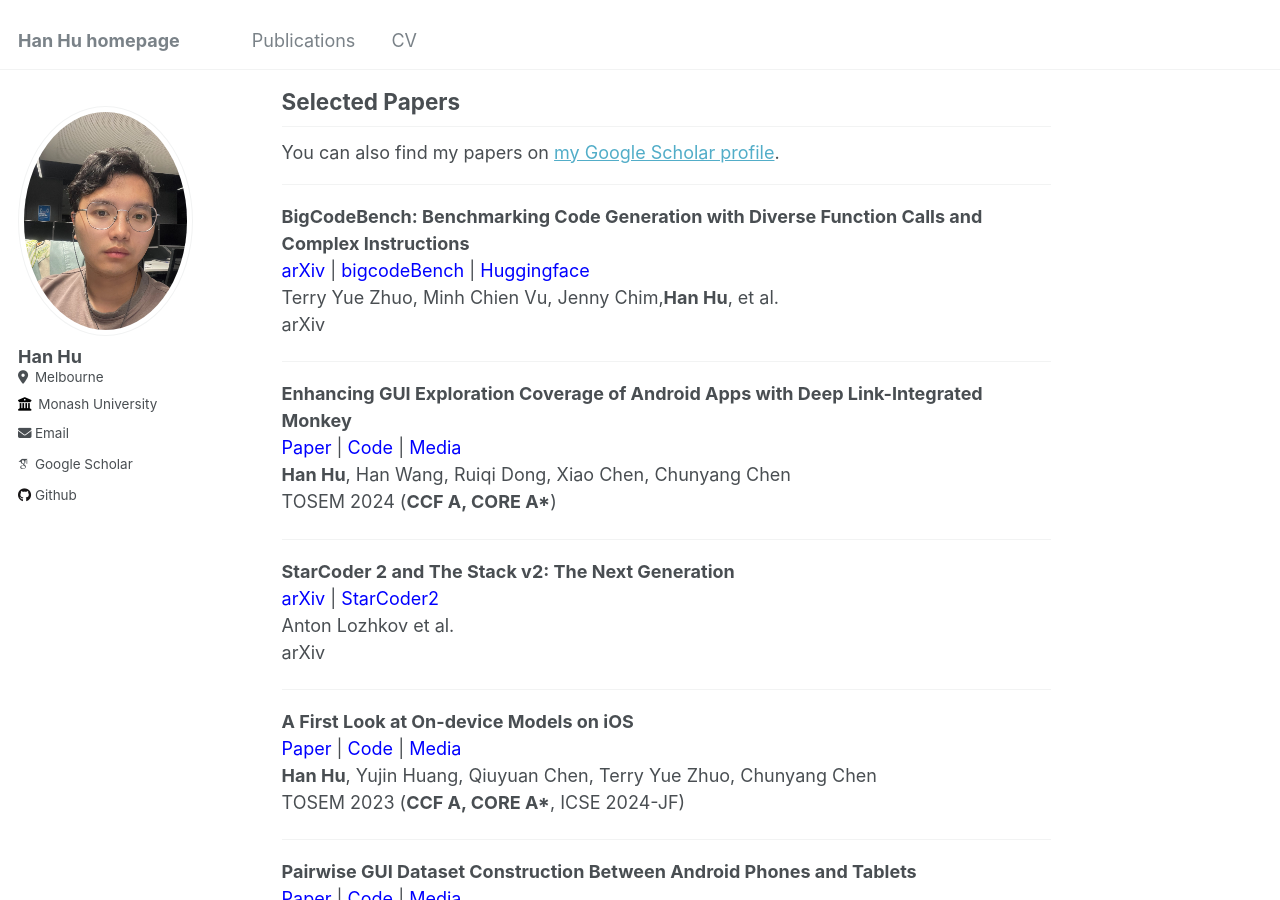
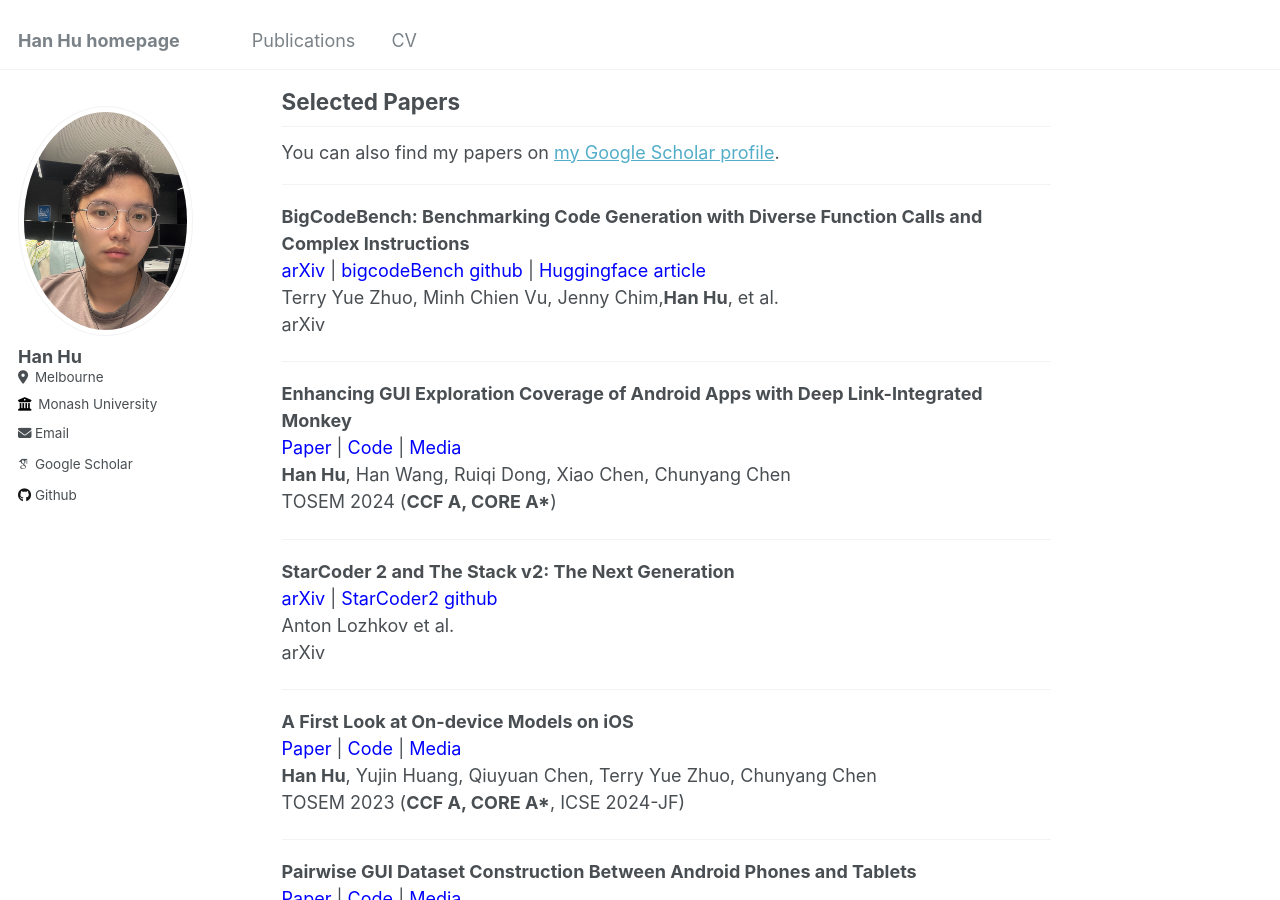
Before and after one commit to huhanGitHub/huhanGitHub.github.io, a Jekyll site: the page built from _pages/about.md, in a window 1280 px wide and 900 px high, scrolled down 1408 px. Built offline with Jekyll 4.4.1, drawn with Linux system fonts in a browser that asks for light colours; some web fonts are replaced.

Commit message:
Update about.md

```diff
--- a/_pages/about.md
+++ b/_pages/about.md
@@ -51,8 +51,8 @@ If there is an opening in your team that aligns with my skills, please feel free
 
 **BigCodeBench: Benchmarking Code Generation with Diverse Function Calls and Complex Instructions**<br>
 <a href="https://arxiv.org/abs/2406.15877" style="text-decoration: none; color: blue;">arXiv</a> |
-<a href="https://github.com/bigcode-project/bigcodebench" style="text-decoration: none; color: blue;">bigcodeBench</a> |
-<a href="https://huggingface.co/blog/leaderboard-bigcodebench" style="text-decoration: none; color: blue;">Huggingface</a><br>
+<a href="https://github.com/bigcode-project/bigcodebench" style="text-decoration: none; color: blue;">bigcodeBench github</a> |
+<a href="https://huggingface.co/blog/leaderboard-bigcodebench" style="text-decoration: none; color: blue;">Huggingface article</a><br>
 Terry Yue Zhuo, Minh Chien Vu, Jenny Chim,<span style="font-weight: bold;">Han Hu</span>, et al.<br>
 arXiv
 
@@ -69,7 +69,7 @@ TOSEM 2024 (<strong>CCF A, CORE A*</strong>)
 
 **StarCoder 2 and The Stack v2: The Next Generation**<br>
 <a href="https://arxiv.org/abs/2402.19173" style="text-decoration: none; color: blue;">arXiv</a> |
-<a href="https://github.com/bigcode-project/starcoder2" style="text-decoration: none; color: blue;">StarCoder2</a> <br>
+<a href="https://github.com/bigcode-project/starcoder2" style="text-decoration: none; color: blue;">StarCoder2 github</a> <br>
 Anton Lozhkov et al.<br>
 arXiv
 
```
